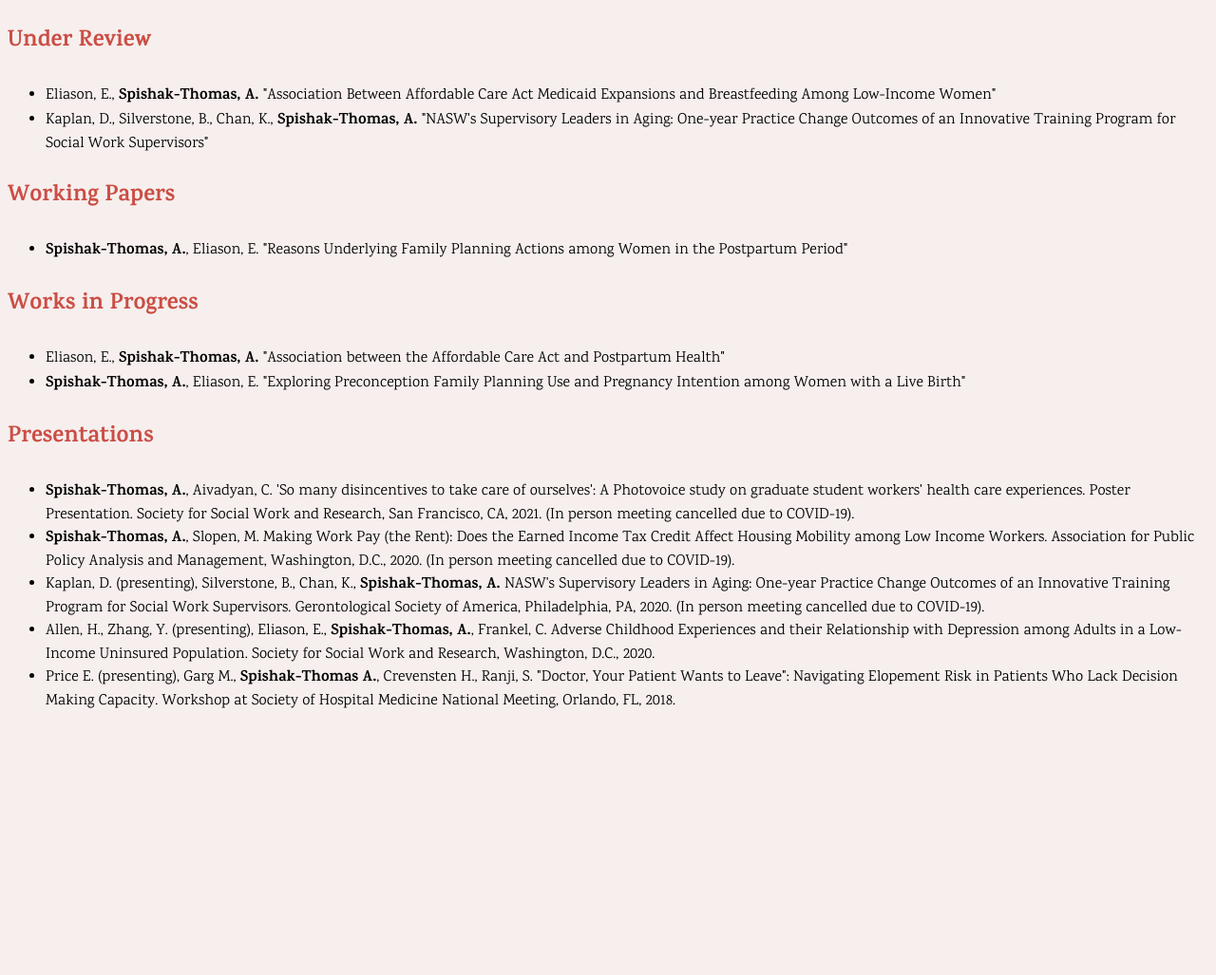
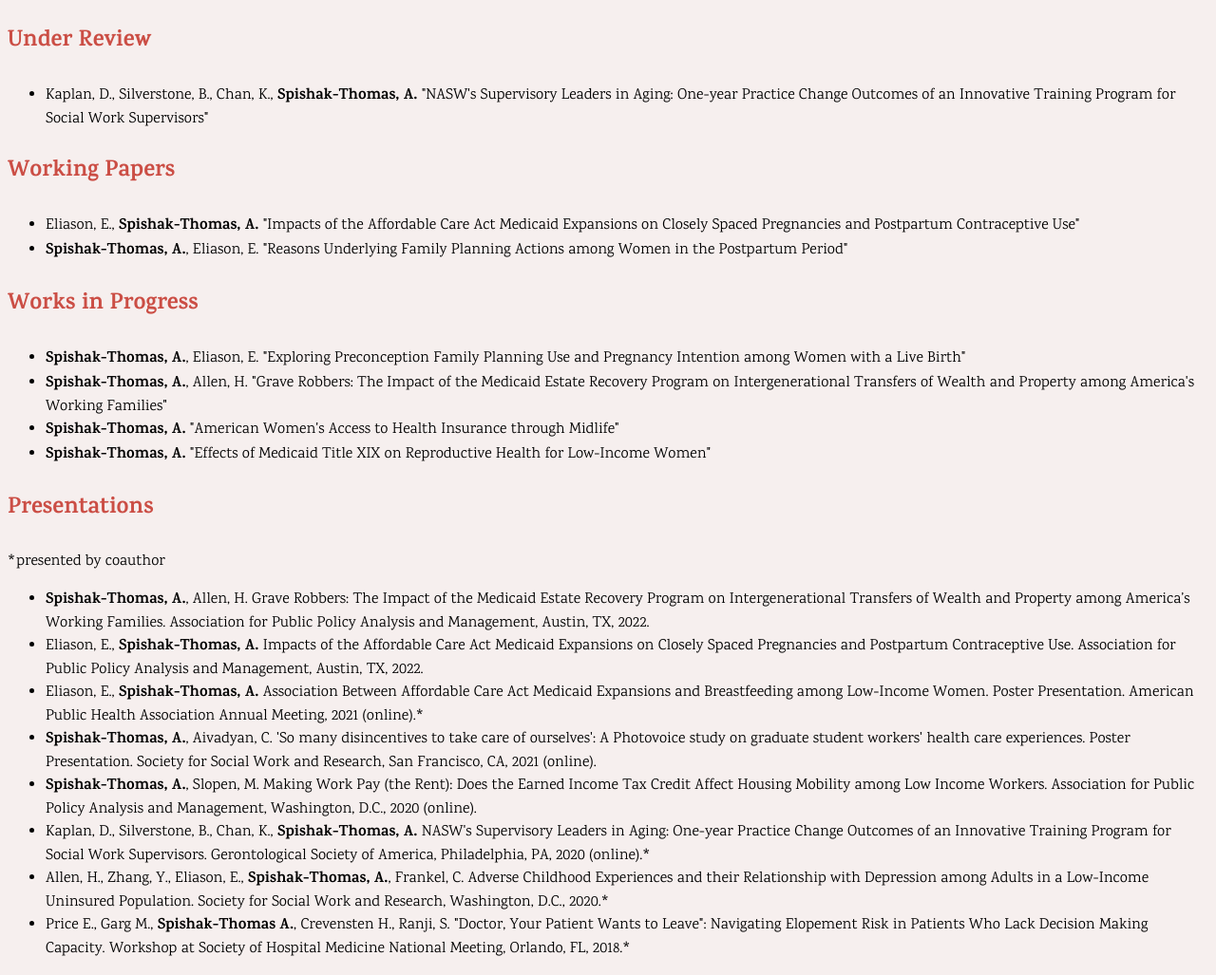
Before and after one commit to emspishak/ericspishak.com, a PHP site: page /research/ in a window 1280 px wide. Shown: the part 94-1121 px from the top of the page at 95% size. Before the commit the page ends 840 px from the top, so only its background shows below. Run offline with PHP 8.4, Linux system fonts and the light colour scheme.

Commit message:
Update CV.

```diff
--- a/root/var/www/aspishakthomas.com/research/index.php
+++ b/root/var/www/aspishakthomas.com/research/index.php
@@ -5,11 +5,6 @@ top(Page::RESEARCH);
 <h3>Under Review</h3>
 
 <ul>
-  <li>
-    Eliason, E., <strong>Spishak-Thomas, A.</strong> "Association Between
-    Affordable Care Act Medicaid Expansions and Breastfeeding Among Low-Income
-    Women"
-  </li>
   <li>
     Kaplan, D., Silverstone, B., Chan, K., <strong>Spishak-Thomas, A.</strong>
     "NASW's Supervisory Leaders in Aging: One-year Practice Change Outcomes of an
@@ -21,6 +16,11 @@ top(Page::RESEARCH);
 
 <ul>
   <li>
+    Eliason, E., <strong>Spishak-Thomas, A.</strong> "Impacts of the Affordable
+    Care Act Medicaid Expansions on Closely Spaced Pregnancies and Postpartum
+    Contraceptive Use"
+  </li>
+  <li>
     <strong>Spishak-Thomas, A.</strong>, Eliason, E. "Reasons Underlying Family
     Planning Actions among Women in the Postpartum Period"
   </li>
@@ -30,49 +30,78 @@ top(Page::RESEARCH);
 
 <ul>
   <li>
-    Eliason, E., <strong>Spishak-Thomas, A.</strong> "Association between the
-    Affordable Care Act and Postpartum Health"
+    <strong>Spishak-Thomas, A.</strong>, Eliason, E. "Exploring Preconception
+    Family Planning Use and Pregnancy Intention among Women with a Live Birth"
   </li>
   <li>
-    <strong>Spishak-Thomas, A.</strong>, Eliason, E. "Exploring Preconception
-    Family Planning Use and Pregnancy Intention among Women with a Live Birth"
+    <strong>Spishak-Thomas, A.</strong>, Allen, H. "Grave Robbers: The Impact of
+    the Medicaid Estate Recovery Program on Intergenerational Transfers of Wealth
+    and Property among America's Working Families"
+  </li>
+  <li>
+    <strong>Spishak-Thomas, A.</strong> "American Women's Access to Health
+    Insurance through Midlife"
+  </li>
+  <li>
+    <strong>Spishak-Thomas, A.</strong> "Effects of Medicaid Title XIX on
+    Reproductive Health for Low-Income Women"
   </li>
 </ul>
 
 <h3>Presentations</h3>
 
+<div>
+  *presented by coauthor
+</div>
+
 <ul>
+  <li>
+    <strong>Spishak-Thomas, A.</strong>, Allen, H. Grave Robbers: The Impact of
+    the Medicaid Estate Recovery Program on Intergenerational Transfers of Wealth
+    and Property among America’s Working Families. Association for Public Policy
+    Analysis and Management, Austin, TX, 2022.
+  </li>
+  <li>
+    Eliason, E., <strong>Spishak-Thomas, A.</strong> Impacts of the Affordable
+    Care Act Medicaid Expansions on Closely Spaced Pregnancies and Postpartum
+    Contraceptive Use. Association for Public Policy Analysis and Management,
+    Austin, TX, 2022.
+  </li>
+  <li>
+    Eliason, E., <strong>Spishak-Thomas, A.</strong> Association Between
+    Affordable Care Act Medicaid Expansions and Breastfeeding among Low-Income
+    Women. Poster Presentation. American Public Health Association Annual Meeting,
+    2021 (online).*
+  </li>
   <li>
     <strong>Spishak-Thomas, A.</strong>, Aivadyan, C. 'So many disincentives to
     take care of ourselves': A Photovoice study on graduate student workers'
     health care experiences. Poster Presentation. Society for Social Work and
-    Research, San Francisco, CA, 2021. (In person meeting cancelled due to
-    COVID-19).
+    Research, San Francisco, CA, 2021 (online).
   </li>
   <li>
     <strong>Spishak-Thomas, A.</strong>, Slopen, M. Making Work Pay (the Rent):
     Does the Earned Income Tax Credit Affect Housing Mobility among Low Income
     Workers. Association for Public Policy Analysis and Management, Washington,
-    D.C., 2020. (In person meeting cancelled due to COVID-19).
+    D.C., 2020 (online).
   </li>
   <li>
-    Kaplan, D. (presenting), Silverstone, B., Chan, K., <strong>Spishak-Thomas,
+    Kaplan, D., Silverstone, B., Chan, K., <strong>Spishak-Thomas,
     A.</strong> NASW's Supervisory Leaders in Aging: One-year Practice Change
     Outcomes of an Innovative Training Program for Social Work Supervisors.
-    Gerontological Society of America, Philadelphia, PA, 2020. (In person meeting
-    cancelled due to COVID-19).
+    Gerontological Society of America, Philadelphia, PA, 2020 (online).*
   </li>
   <li>
-    Allen, H., Zhang, Y. (presenting), Eliason, E., <strong>Spishak-Thomas, A.</strong>,
+    Allen, H., Zhang, Y., Eliason, E., <strong>Spishak-Thomas, A.</strong>,
     Frankel, C. Adverse Childhood Experiences and their Relationship with
     Depression among Adults in a Low-Income Uninsured Population. Society for
-    Social Work and Research, Washington, D.C., 2020.
+    Social Work and Research, Washington, D.C., 2020.*
   </li>
   <li>
-    Price E. (presenting), Garg M., <strong>Spishak-Thomas A.</strong>, Crevensten H., Ranji,
+    Price E., Garg M., <strong>Spishak-Thomas A.</strong>, Crevensten H., Ranji,
     S. "Doctor, Your Patient Wants to Leave": Navigating Elopement Risk in
     Patients Who Lack Decision Making Capacity. Workshop at Society of Hospital
-    Medicine National Meeting, Orlando, FL, 2018.
+    Medicine National Meeting, Orlando, FL, 2018.*
   </li>
 </ul>
 <?php
```
Also changed, not shown: 1 other file.
